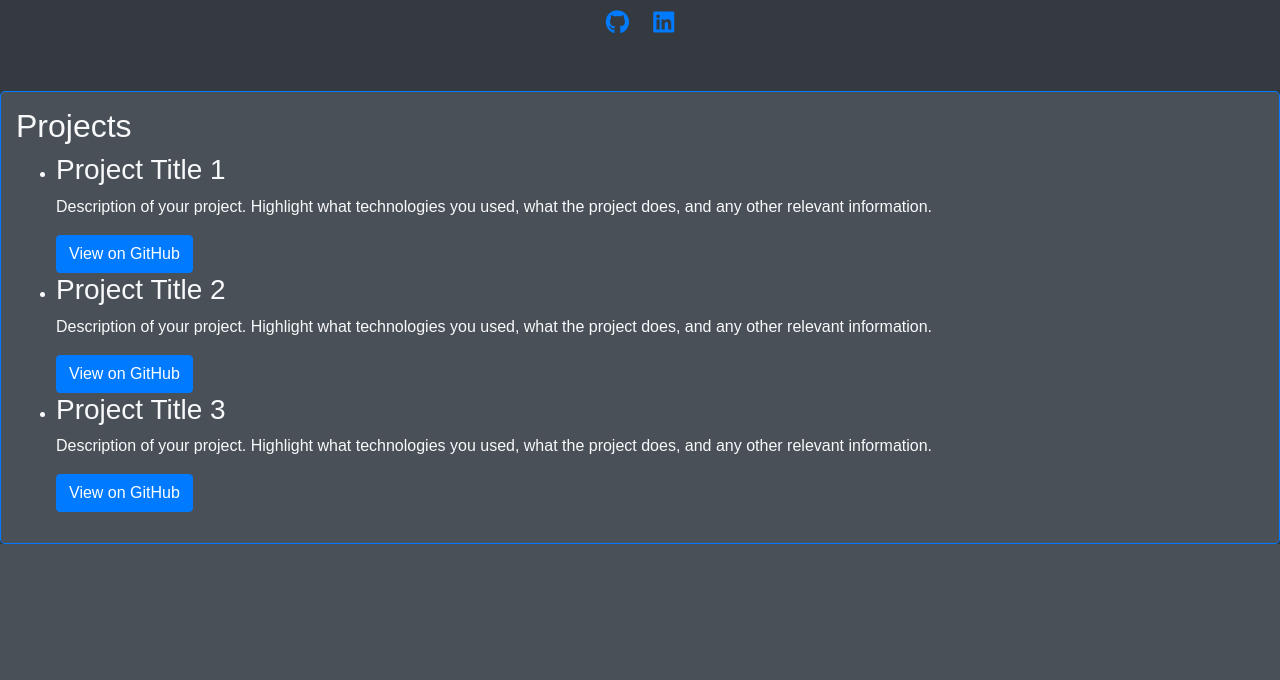
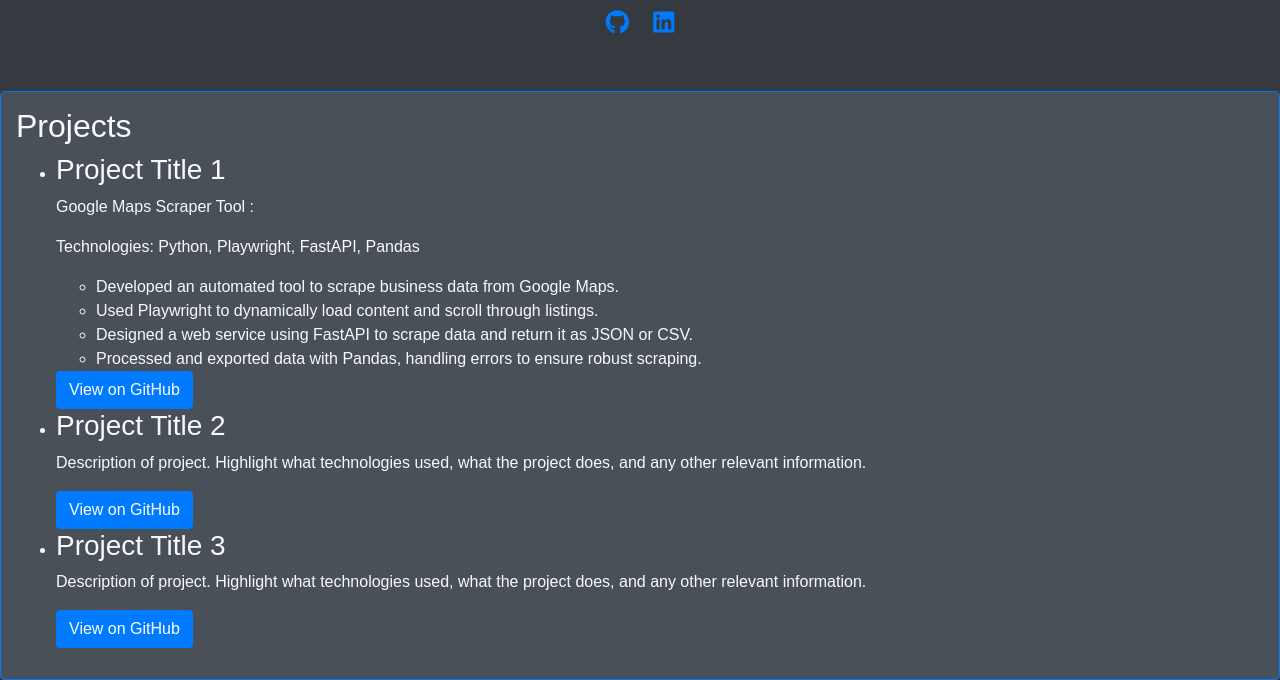
Before and after one commit to Abhimanyu-Gaurav/Portfolio, a FastAPI app: page / in a window 1280 px wide, after a click on "Projects". Shown: the part 269-949 px from the top of the page. Before the commit the page ends 813 px from the top, so only its background shows below. Run offline with FastAPI, Linux system fonts and the light colour scheme; some libraries are stand-ins or nearby versions.

Commit message:
update code

```diff
--- a/templates/index.html
+++ b/templates/index.html
@@ -88,17 +88,24 @@
         <ul>
             <li>
                 <h3>Project Title 1</h3>
-                <p>Description of your project. Highlight what technologies you used, what the project does, and any other relevant information.</p>
-                <a href="https://github.com/yourusername/project-repo-1" target="_blank" class="btn btn-primary">View on GitHub</a>
+                <p>Google Maps Scraper Tool :</p>
+                <p>Technologies: Python, Playwright, FastAPI, Pandas</p>
+                <ul>
+                    <li>Developed an automated tool to scrape business data from Google Maps.</li>
+                    <li>Used Playwright to dynamically load content and scroll through listings.</li>
+                    <li>Designed a web service using FastAPI to scrape data and return it as JSON or CSV.</li>
+                    <li>Processed and exported data with Pandas, handling errors to ensure robust scraping.</li>
+                </ul>
+                <a href="https://github.com/Abhimanyu-Gaurav/Google-Maps-Scraper" target="_blank" class="btn btn-primary">View on GitHub</a>
             </li>
             <li>
                 <h3>Project Title 2</h3>
-                <p>Description of your project. Highlight what technologies you used, what the project does, and any other relevant information.</p>
+                <p>Description of project. Highlight what technologies used, what the project does, and any other relevant information.</p>
                 <a href="https://github.com/yourusername/project-repo-2" target="_blank" class="btn btn-primary">View on GitHub</a>
             </li>
             <li>
                 <h3>Project Title 3</h3>
-                <p>Description of your project. Highlight what technologies you used, what the project does, and any other relevant information.</p>
+                <p>Description of project. Highlight what technologies used, what the project does, and any other relevant information.</p>
                 <a href="https://github.com/yourusername/project-repo-3" target="_blank" class="btn btn-primary">View on GitHub</a>
             </li>
             <!-- Add more projects as needed -->
```
